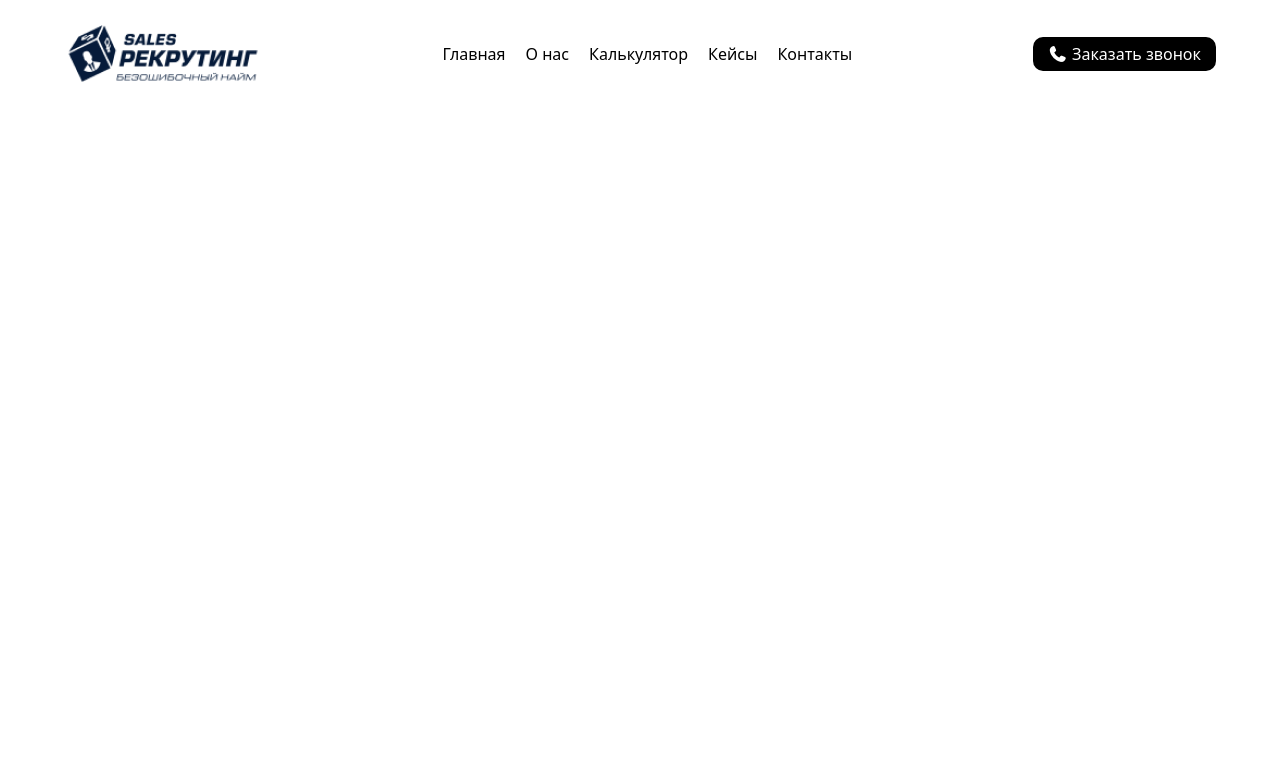
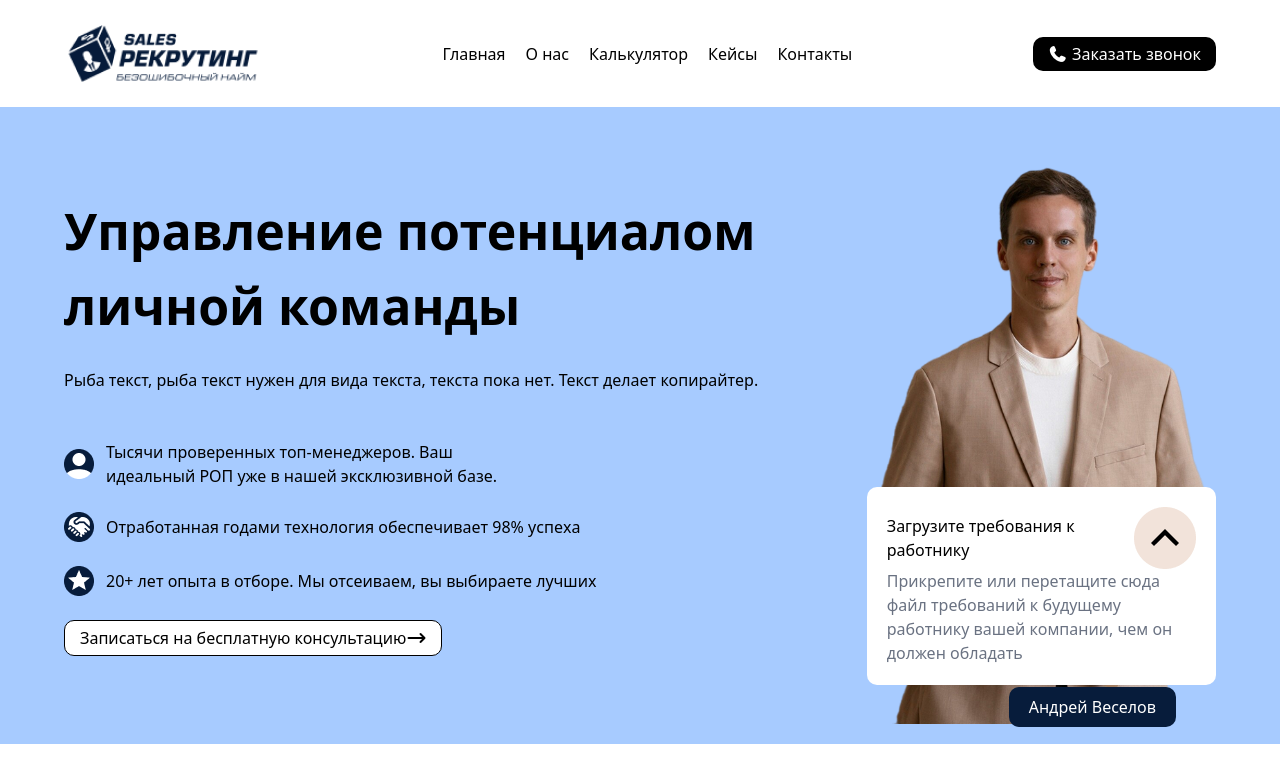
Before and after one commit to Hojiakbar-art/Git-exam-2, a website: page index.html in a window 1280 px wide. Drawn offline with Linux system fonts and the light colour scheme.

Commit message:
Ädded section 1

```diff
--- a/index.html
+++ b/index.html
@@ -1,12 +1,16 @@
 <!DOCTYPE html>
 <html lang="en">
+
 <head>
     <meta charset="UTF-8">
     <meta name="viewport" content="width=device-width, initial-scale=1.0">
     <title>Document</title>
     <link rel="stylesheet" href="./src/output.css">
-    <link rel="stylesheet" href="https://cdnjs.cloudflare.com/ajax/libs/font-awesome/7.0.1/css/all.min.css" integrity="sha512-2SwdPD6INVrV/lHTZbO2nodKhrnDdJK9/kg2XD1r9uGqPo1cUbujc+IYdlYdEErWNu69gVcYgdxlmVmzTWnetw==" crossorigin="anonymous" referrerpolicy="no-referrer" />
+    <link rel="stylesheet" href="https://cdnjs.cloudflare.com/ajax/libs/font-awesome/7.0.1/css/all.min.css"
+        integrity="sha512-2SwdPD6INVrV/lHTZbO2nodKhrnDdJK9/kg2XD1r9uGqPo1cUbujc+IYdlYdEErWNu69gVcYgdxlmVmzTWnetw=="
+        crossorigin="anonymous" referrerpolicy="no-referrer" />
 </head>
+
 <body>
     <header class="w-[90%] lg:max-w-300 m-auto flex justify-between items-center p-[20px_0]">
         <div>
@@ -19,8 +23,51 @@
             <a href="">Кейсы</a>
             <a href="">Контакты</a>
         </nav>
-        <button class="hidden lg:block lg:bg-black lg:p-[5px_15px] text-white rounded-[10px]"><i class="fa-solid fa-phone"></i> Заказать звонок</button>
+        <button class="hidden lg:block lg:bg-black lg:p-[5px_15px] text-white rounded-[10px]"><i
+                class="fa-solid fa-phone"></i> Заказать звонок</button>
         <i class="fa-solid fa-bars-staggered lg:!hidden text-[30px]"></i>
     </header>
+
+
+    <section class="bg-[#A7CBFF]">
+
+        <div class="w-[90%] lg:max-w-300 m-auto lg:flex lg:justify-between lg:items-center p-[20px_0] bg-[#A7CBFF]">
+            <div>
+                <h1 class="lg:text-[50px] text-[30px] font-bold">Управление потенциалом личной команды</h1>
+                <br>
+                <p>Рыба текст, рыба текст нужен для вида текста, текста пока нет. Текст делает копирайтер.</p>
+                <br>
+                <br>
+                <div class="flex gap-3 items-center">
+                    <img src="./src/Frame 16.png" alt="">
+                    <p>Тысячи проверенных топ-менеджеров. Ваш <br>идеальный РОП уже в нашей эксклюзивной базе.</p>
+                </div>
+                <br>
+                <div class="flex gap-3 items-center">
+                    <img src="./src/Frame 17.png" alt="">
+                    <p>Отработанная годами технология обеспечивает 98% успеха</p>
+                </div>
+                <br>
+                <div class="flex gap-3 items-center">
+                    <img src="./src/Frame 19.png" alt="">
+                    <p>20+ лет опыта в отборе. Мы отсеиваем, вы выбираете лучших</p>
+                </div>
+                <br>
+                <button class="bg-white p-[5px_15px] text-black rounded-[10px] items-center border">Записаться на
+                    бесплатную консультацию<i class="fa-solid fa-arrow-right-long"></i></button>
+            </div>
+            <div class="relative mt-10">
+                <img src="./src/front-view-man-holding-documents 1.png" alt="">
+                <div class="bg-white p-5 rounded-[10px] absolute top-80">
+                    <div class="flex items-center gap-5">
+                        <h3>Загрузите требования к работнику</h3>
+                        <img src="./src/Frame 12.png" alt="">
+                    </div>
+                    <p class="text-gray-500">Прикрепите или перетащите сюда файл требований к будущему работнику вашей компании, чем он должен обладать</p>
+                </div>
+                <p class="bg-[#071C3B] text-white p-[8px_20px] rounded-[10px] absolute top-130 right-10">Андрей Веселов</p>
+            </div>
+        </div>
+    </section>
 </body>
 </html>
```
Also changed, not shown: src/Frame 12.png (added), src/Frame 16.png (added), src/Frame 17.png (added), src/Frame 19.png (added), src/front-view-man-holding-documents 1.png (added), src/output.css.
